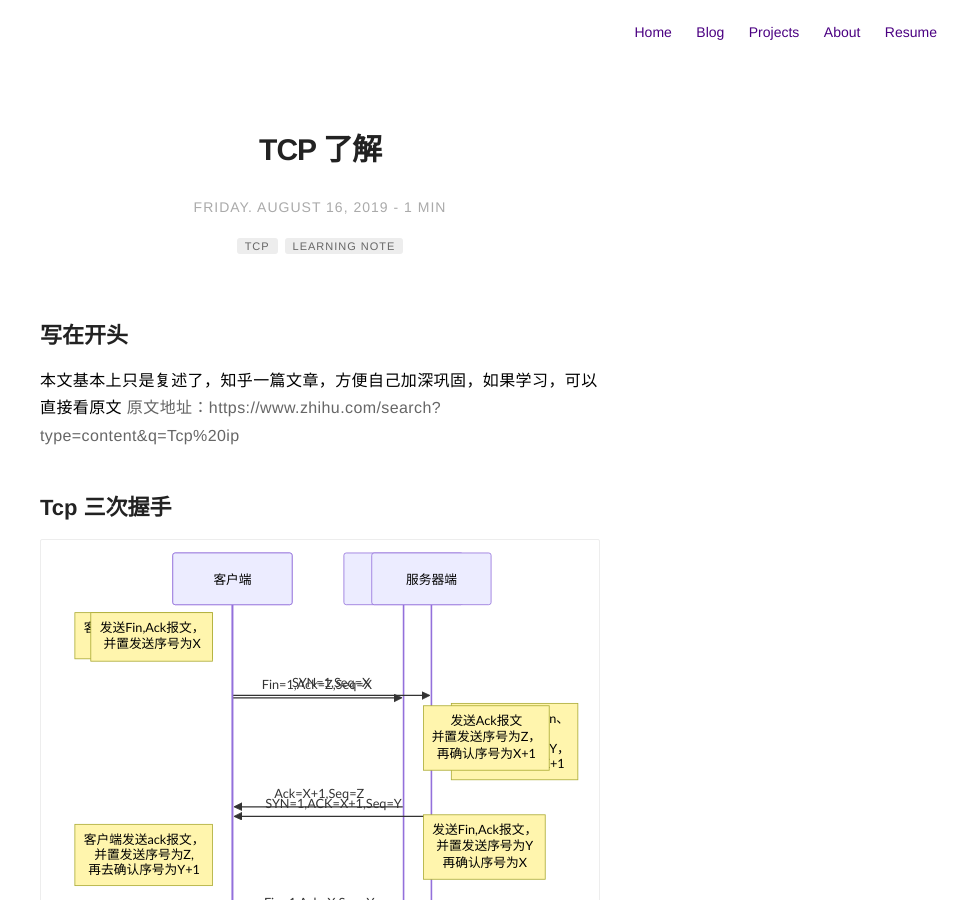
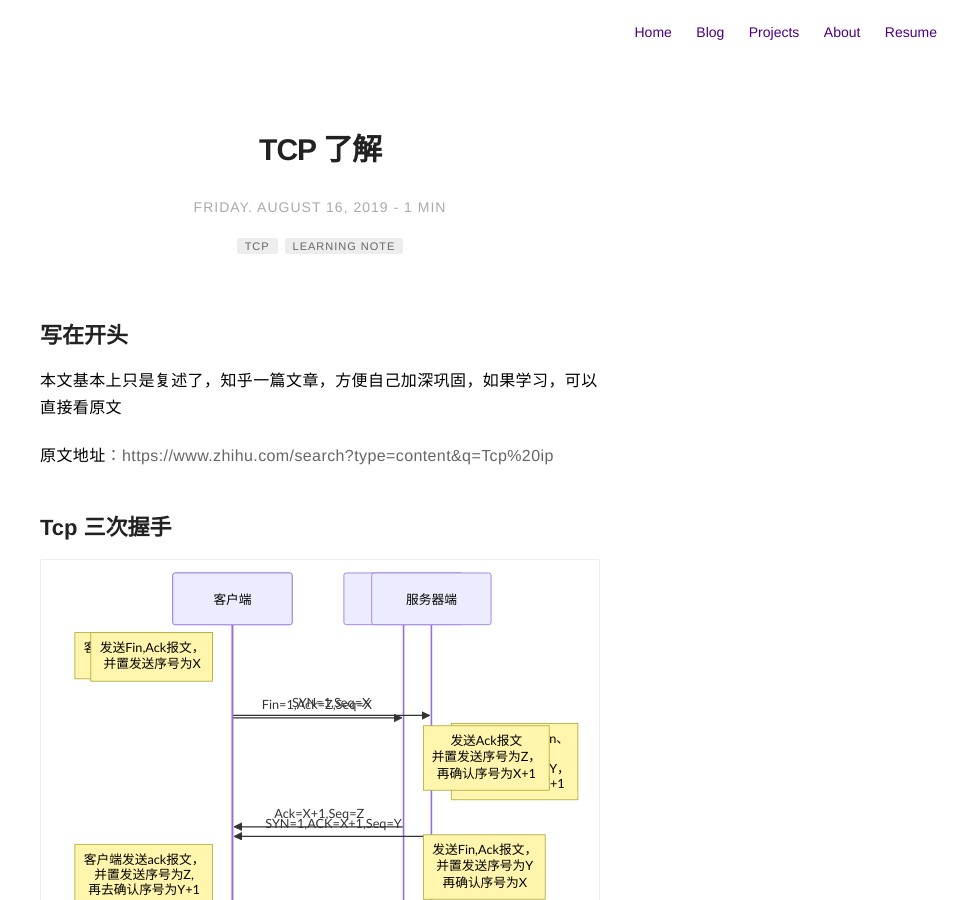
Before and after one commit to legend91325/legend91325.github.io, a Jekyll site: the page built from _posts/2019/2019-09-23-markdown-tcp-note.md, in a window 1280 px wide and 900 px high. Shown: the whole window, without its empty margins (320-1280 px from the left). Built offline with Jekyll 4.4.1, drawn with Linux system fonts in a browser that asks for light colours.

```diff
--- a/_posts/2019/2019-09-23-markdown-tcp-note.md
+++ b/_posts/2019/2019-09-23-markdown-tcp-note.md
@@ -18,7 +18,8 @@ mathjax: true
 ## 写在开头
 
 **本文基本上只是复述了，知乎一篇文章，方便自己加深巩固，如果学习，可以直接看原文**
-原文地址：https://www.zhihu.com/search?type=content&q=Tcp%20ip
+
+**原文地址**：https://www.zhihu.com/search?type=content&q=Tcp%20ip
 
 ## Tcp 三次握手
 
```
